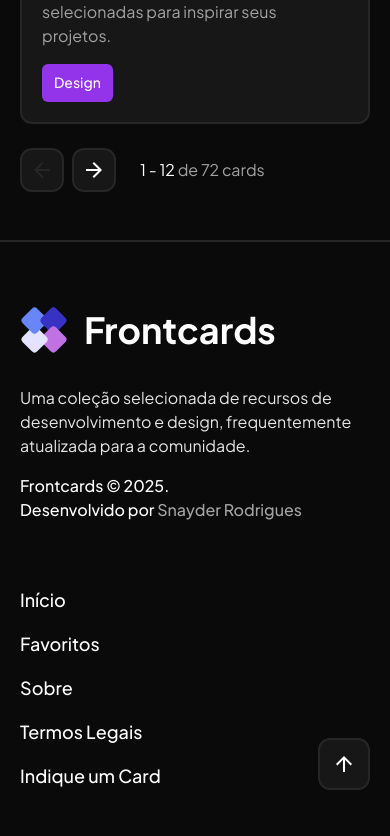
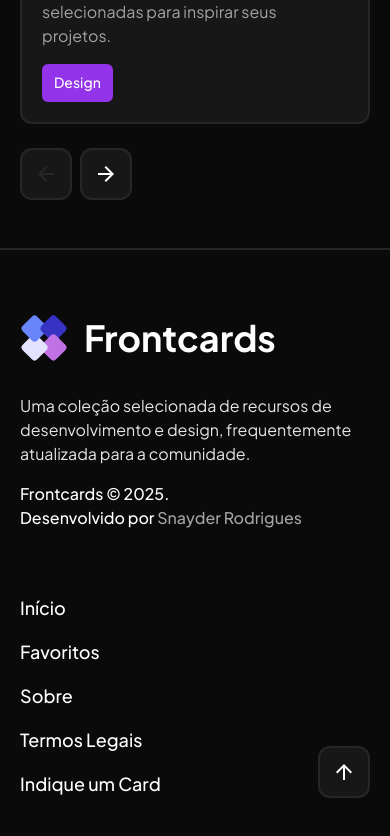
Before and after one commit to SnayderRodrigues/frontcards, a React (Vite) app: page / in a window 390 px wide. Shown: the part 7734-8570 px from the top of the page. Built offline with nearby package versions, Linux system fonts and the light colour scheme.

Commit message:
feat: Create Pagination.jsx component. Removed the pagination functionality from main Page.jsx

```diff
--- a/src/app/main/Page.jsx
+++ b/src/app/main/Page.jsx
@@ -3,6 +3,7 @@ import { useSearchParams } from "react-router-dom";
 import resourcesData from "../../data/ResourcesData.js";
 import Filter from "../../components/Filter.jsx";
 import Card from "../../components/Card.jsx";
+import Pagination from "../../components/Pagination.jsx";
 
 const MainPage = () => {
   const [searchParams, setSearchParams] = useSearchParams();
@@ -47,84 +48,14 @@ const MainPage = () => {
           <Card key={tool.id} tool={tool} />
         ))}
       </div>
-      <div className="flex items-center gap-6 mb-12 md:mb-16">
-        <div className="w-fit hidden md:flex items-center gap-2 text-base lg:text-lg font-medium bg-neutral-900 p-2 border-2 border-neutral-800 rounded-xl overflow-hidden">
-          {Array.from({ length: totalPages }, (_, index) => (
-            <button
-              key={index + 1}
-              onClick={() => {
-                setCurrentPage(index + 1);
-                window.scrollTo({ top: 0 });
-              }}
-              className={`w-[32px] lg:w-[36px] xl:w-[44px] aspect-square flex items-center justify-center rounded-lg transition-colors ${
-                currentPage === index + 1
-                  ? "bg-neutral-100 text-black"
-                  : "hover:bg-neutral-800"
-              }`}
-            >
-              {index + 1}
-            </button>
-          ))}
-        </div>
-
-        <div className="flex md:hidden items-center gap-2">
-          <button
-            className="bg-neutral-900 p-2 border-2 border-neutral-800 rounded-xl"
-            onClick={() => {
-              if (currentPage > 1) {
-                setCurrentPage(currentPage - 1);
-                window.scrollTo({ top: 0 });
-              }
-            }}
-            disabled={currentPage === 1}
-            aria-label="Página anterior"
-          >
-            <svg
-              xmlns="http://www.w3.org/2000/svg"
-              width="24px"
-              height="24px"
-              viewBox="0 -960 960 960"
-              fill="#fff"
-              className={`${currentPage === 1 ? "fill-neutral-800" : ""}`}
-            >
-              <path d="m313-440 224 224-57 56-320-320 320-320 57 56-224 224h487v80H313Z" />
-            </svg>
-          </button>
-          <button
-            className="bg-neutral-900 p-2 border-2 border-neutral-800 rounded-xl"
-            onClick={() => {
-              if (currentPage < totalPages) {
-                setCurrentPage(currentPage + 1);
-                window.scrollTo({ top: 0 });
-              }
-            }}
-            disabled={currentPage === totalPages}
-            aria-label="Próxima página"
-          >
-            <svg
-              xmlns="http://www.w3.org/2000/svg"
-              width="24px"
-              height="24px"
-              viewBox="0 -960 960 960"
-              fill="#fff"
-              className={`${
-                currentPage === totalPages ? "fill-neutral-800" : ""
-              }`}
-            >
-              <path d="M647-440H160v-80h487L423-744l57-56 320 320-320 320-57-56 224-224Z" />
-            </svg>
-          </button>
-        </div>
-        <div className="text-base lg:text-lg text-neutral-400 cursor-default">
-          <span className="text-white">
-            {startIndex + 1} -{" "}
-            {currentPage == totalPages
-              ? filteredTools.length
-              : itemsPerPage * currentPage}
-          </span>{" "}
-          de {filteredTools.length} cards
-        </div>
-      </div>
+      <Pagination
+        totalPages={totalPages}
+        currentPage={currentPage}
+        startIndex={startIndex}
+        filteredTools={filteredTools}
+        itemsPerPage={itemsPerPage}
+        setCurrentPage={setCurrentPage}
+      />
     </section>
   );
 };
--- /dev/null
+++ b/src/components/Pagination.jsx
@@ -0,0 +1,104 @@
+import React from "react";
+
+const Pagination = ({
+  totalPages,
+  currentPage,
+  startIndex,
+  filteredTools,
+  itemsPerPage,
+  setCurrentPage,
+}) => {
+  return (
+    <div className="flex items-center md:justify-center gap-6 mb-12 md:mb-16">
+      <div className="flex items-center gap-2">
+        <button
+          className="bg-neutral-900 p-2 border-2 border-neutral-800 rounded-xl"
+          onClick={() => {
+            if (currentPage > 1) {
+              setCurrentPage(currentPage - 1);
+              window.scrollTo({ top: 0 });
+            }
+          }}
+          disabled={currentPage === 1}
+          aria-label="Página anterior"
+        >
+          <div
+            className={`flex items-center justify-center p-1 xsm:p-2 md:p-[10px] rounded-lg transition-colors ${
+              currentPage === 1 ? "" : "hover:bg-neutral-800"
+            }`}
+          >
+            <svg
+              xmlns="http://www.w3.org/2000/svg"
+              width="24px"
+              height="24px"
+              viewBox="0 -960 960 960"
+              fill="#fff"
+              className={`${currentPage === 1 ? "fill-neutral-800" : ""}`}
+            >
+              <path d="m313-440 224 224-57 56-320-320 320-320 57 56-224 224h487v80H313Z" />
+            </svg>
+          </div>
+        </button>
+        <button
+          className="bg-neutral-900 p-2 border-2 border-neutral-800 rounded-xl"
+          onClick={() => {
+            if (currentPage < totalPages) {
+              setCurrentPage(currentPage + 1);
+              window.scrollTo({ top: 0 });
+            }
+          }}
+          disabled={currentPage === totalPages}
+          aria-label="Próxima página"
+        >
+          <div
+            className={`flex items-center justify-center p-1 xsm:p-2 md:p-[10px] rounded-lg transition-colors ${
+              currentPage === totalPages ? "" : "hover:bg-neutral-800"
+            }`}
+          >
+            <svg
+              xmlns="http://www.w3.org/2000/svg"
+              width="24px"
+              height="24px"
+              viewBox="0 -960 960 960"
+              fill="#fff"
+              className={`${
+                currentPage === totalPages ? "fill-neutral-800" : ""
+              }`}
+            >
+              <path d="M647-440H160v-80h487L423-744l57-56 320 320-320 320-57-56 224-224Z" />
+            </svg>
+          </div>
+        </button>
+      </div>
+      <div className="w-fit hidden md:flex items-center gap-2 text-lg font-medium bg-neutral-900 p-2 border-2 border-neutral-800 rounded-xl overflow-hidden">
+        {Array.from({ length: totalPages }, (_, index) => (
+          <button
+            key={index + 1}
+            onClick={() => {
+              setCurrentPage(index + 1);
+              window.scrollTo({ top: 0 });
+            }}
+            className={`w-[44px] aspect-square flex items-center justify-center rounded-lg transition-colors ${
+              currentPage === index + 1
+                ? "bg-neutral-100 text-black"
+                : "hover:bg-neutral-800"
+            }`}
+          >
+            {index + 1}
+          </button>
+        ))}
+      </div>
+      {/* <div className="text-base lg:text-lg text-neutral-400 cursor-default">
+        <span className="text-white">
+          {startIndex + 1} -{" "}
+          {currentPage == totalPages
+            ? filteredTools.length
+            : itemsPerPage * currentPage}
+        </span>{" "}
+        de {filteredTools.length} cards
+      </div> */}
+    </div>
+  );
+};
+
+export default Pagination;
```
